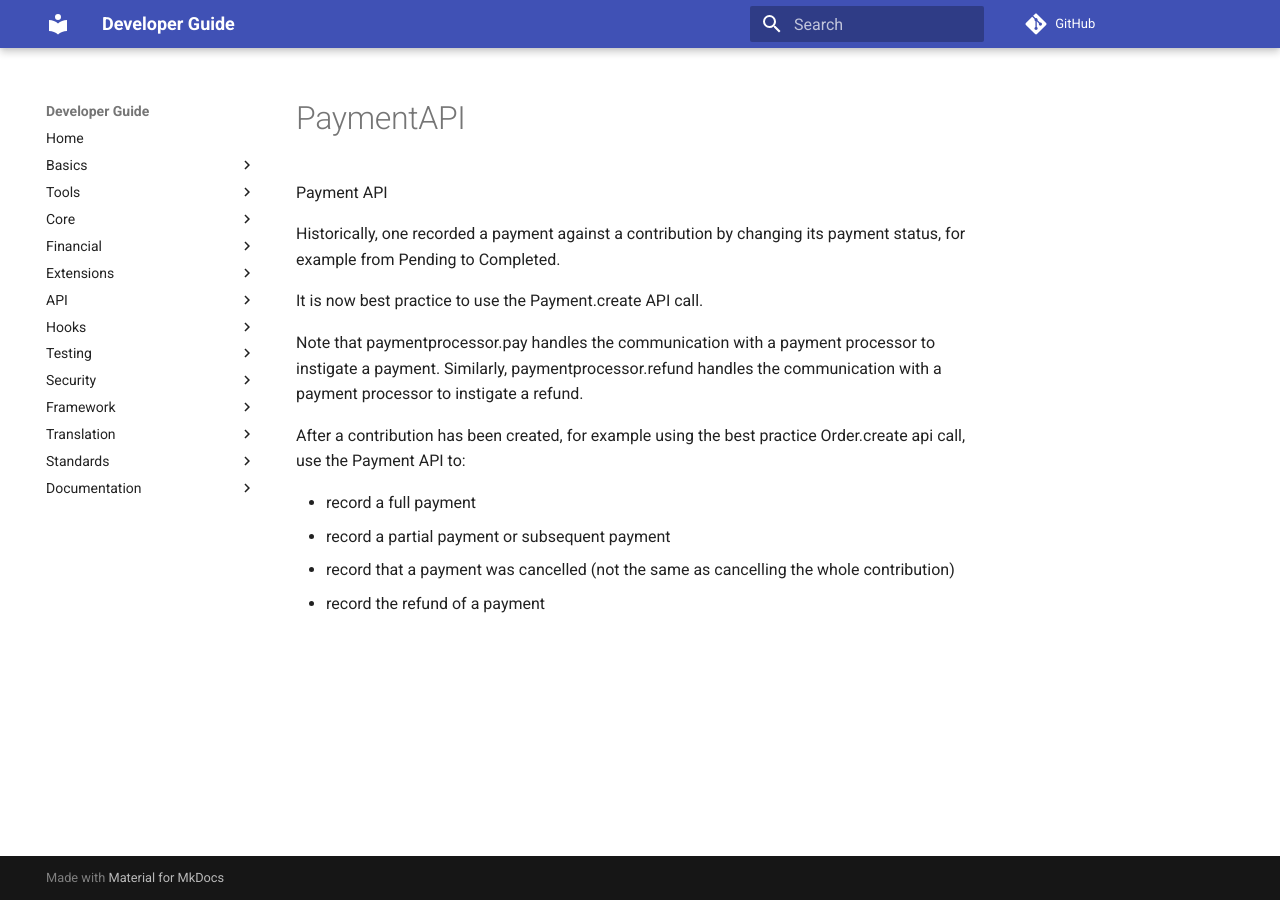
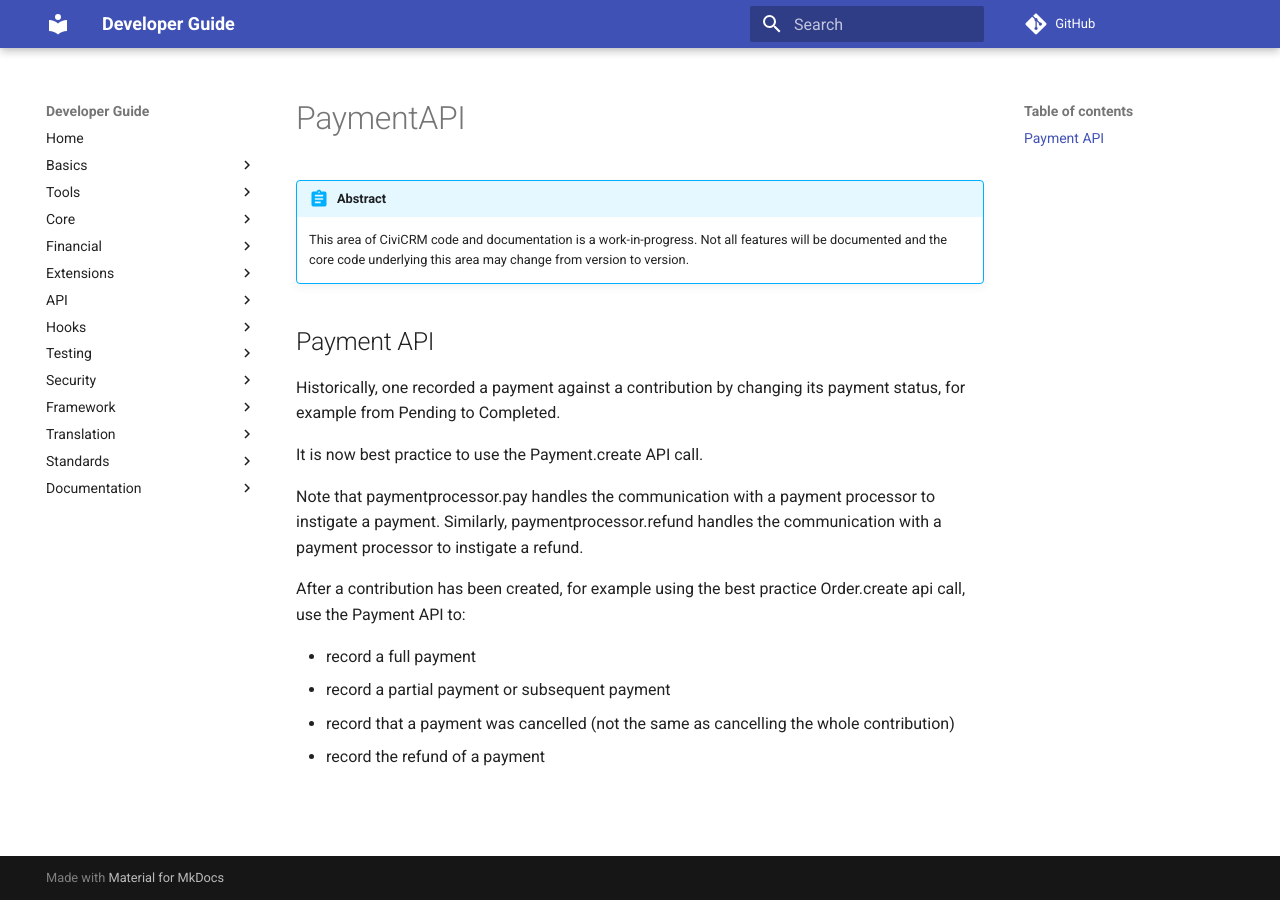
Before and after one commit to civicrm/civicrm-dev-docs, an MkDocs documentation site: the page built from docs/financial/PaymentAPI.md, in a window 1280 px wide. Built offline with MkDocs 1.6.1 and Material for MkDocs 9.7.7, drawn with Linux system fonts in a browser that asks for light colours; comment, search, counter and statistics services are not loaded; old or Windows-style settings are respelled for this version of MkDocs.

Commit message:
Update PaymentAPI.md

```diff
--- a/docs/financial/PaymentAPI.md
+++ b/docs/financial/PaymentAPI.md
@@ -1,4 +1,9 @@
-Payment API
+!!! abstract
+    This area of CiviCRM code and documentation is a work-in-progress. Not all features
+    will be documented and the core code underlying this area may change from version
+    to version.
+
+## Payment API
 
 Historically, one recorded a payment against a contribution by changing its payment status, for example from Pending to Completed.
 
```
